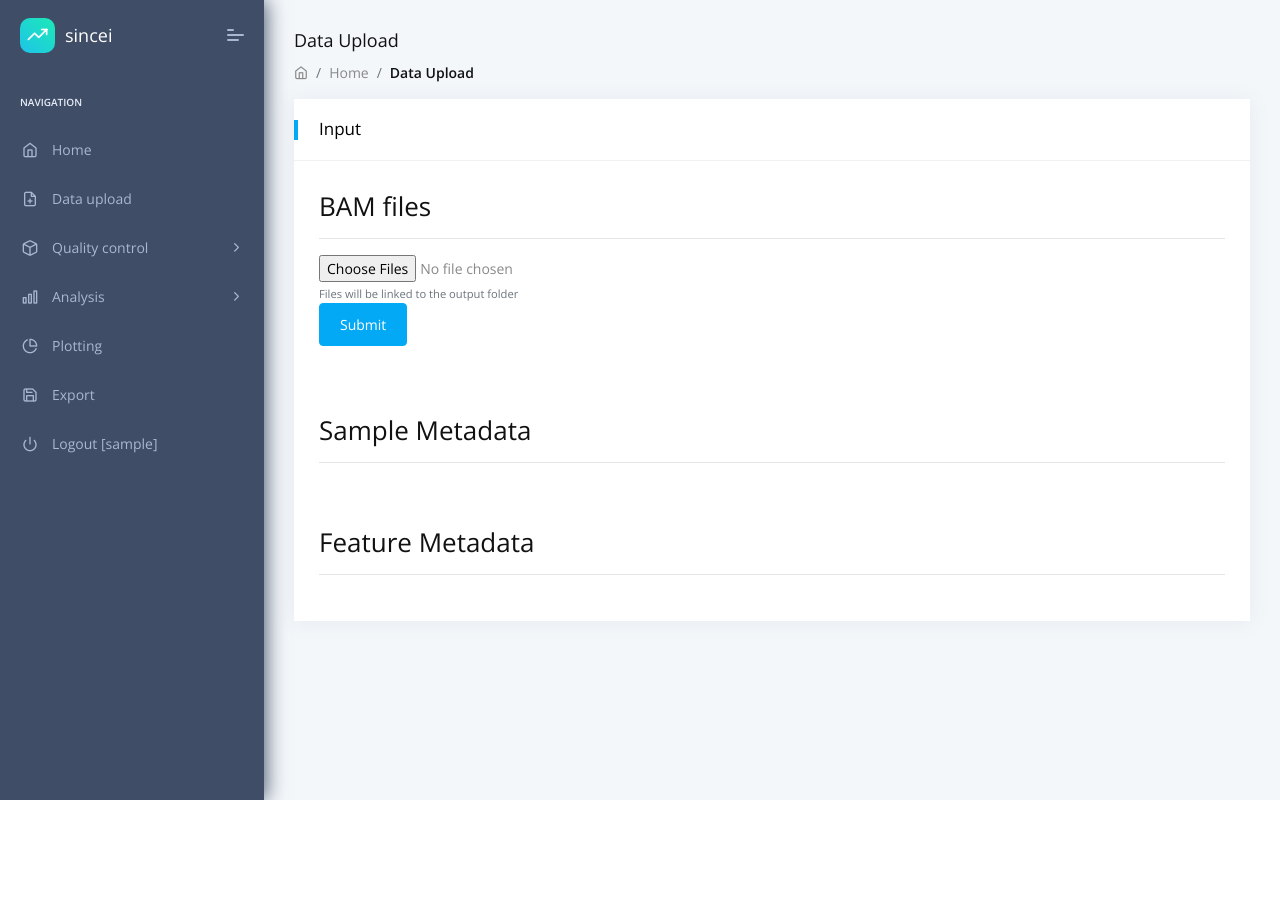
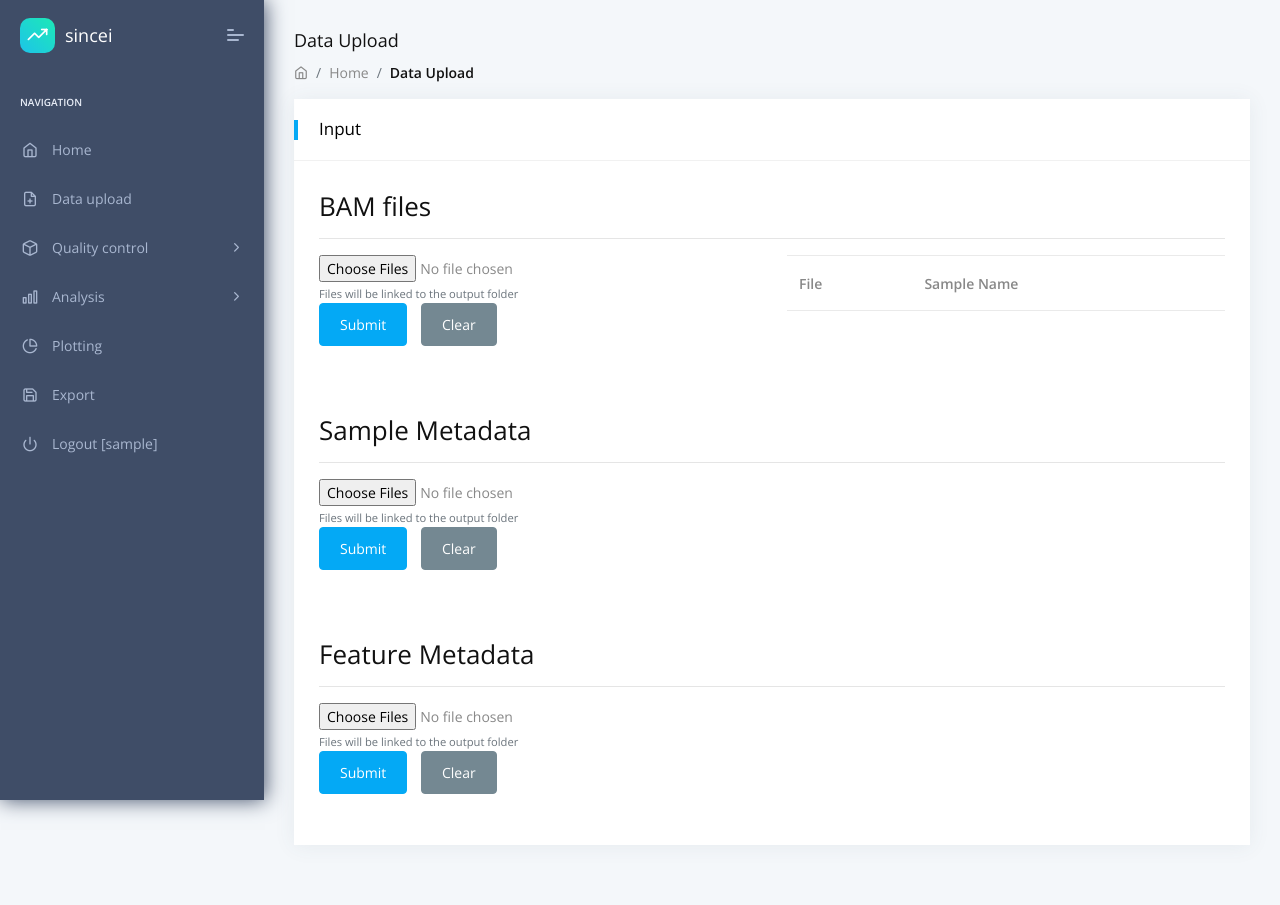
Before and after one commit to bhardwaj-lab/sincei, a Flask app: page /file_upload.html in a window 1280 px wide. Before the commit the page ends 800 px from the top, so only its background shows below. Run offline with Flask 2, Linux system fonts and the light colour scheme; the visitor is signed in with stand-in values (Sample User, id 1); data comes from the database, SQL or seed files in the repository; lists and menus that the app fills with data are empty; some libraries are stand-ins or nearby versions.

Commit message:
some moving of files

```diff
--- a/web_app/app/home/templates/file_upload.html
+++ b/web_app/app/home/templates/file_upload.html
@@ -40,35 +40,75 @@
                                 <h3>BAM files</h3>
                                 <hr>
                                 <div class="row">
-                                    <div class="col-md-6">
+                                  <!--Upload files-->
+                                    <div class="col-sm">
                                       <form action = "/uploader" method = "POST" enctype = "multipart/form-data">
                                         <div class="form-group">
                                             <input id="upload" type="file" name="file[]" multiple="multiple" /><!-- onchange="readURL();" -->
                                             <input id="fileList" type="hidden" name="fileList" />
                                             <small id="inputBAMHelp" class="form-text text-muted">Files will be linked to the output folder</small>
                                             <button type="submit" class="btn btn-primary">Submit</button>
+                                            <button type="button" class="btn btn-secondary">Clear</button>
                                         </div>
                                         </form>
                                     </div>
-                                    <div class="col-md-6">
-                                      <!--Show uploaded files here-->
-
+                                    <!--Show uploaded files here-->
+                                    <div class="col-sm">
+                                      <table id="bamData" class="table table-hover">
+                                      <thead>
+                                        <tr>
+                                          <th>File</th>
+                                          <th>Sample Name</th>
+                                        </tr>
+                                      </thead>
+                                      <tbody>
+                                        {% for sample in samples %}
+                                          <tr>
+                                            <td>{{ sample.filename }}</td>
+                                            <td>{{ sample.samplename }}</td>
+                                          </tr>
+                                        {% endfor %}
+                                      </tbody>
+                                      </table>
                                     </div>
                                 </div>
+
                                 <h3 class="mt-5">Sample Metadata</h3>
                                 <hr>
                                 <div class="row">
                                 <!-- Sample information input goes here-->
+                                <!--Upload files-->
+                                  <div class="col-sm">
+                                    <form action = "/uploader" method = "POST" enctype = "multipart/form-data">
+                                      <div class="form-group">
+                                          <input id="upload" type="file" name="file[]" multiple="multiple" /><!-- onchange="readURL();" -->
+                                          <input id="fileList" type="hidden" name="fileList" />
+                                          <small id="inputBAMHelp" class="form-text text-muted">Files will be linked to the output folder</small>
+                                          <button type="submit" class="btn btn-primary">Submit</button>
+                                          <button type="button" class="btn btn-secondary">Clear</button>
+                                      </div>
+                                      </form>
+                                  </div>
                                 </div>
-
                                 <h3 class="mt-5">Feature Metadata</h3>
                                 <hr>
                                 <div class="row">
                                 <!-- Feature metadata (bed/gtf) input goes here-->
+                                <!--Upload files-->
+                                  <div class="col-sm">
+                                    <form action = "/uploader" method = "POST" enctype = "multipart/form-data">
+                                      <div class="form-group">
+                                          <input id="upload" type="file" name="file[]" multiple="multiple" /><!-- onchange="readURL();" -->
+                                          <input id="fileList" type="hidden" name="fileList" />
+                                          <small id="inputBAMHelp" class="form-text text-muted">Files will be linked to the output folder</small>
+                                          <button type="submit" class="btn btn-primary">Submit</button>
+                                          <button type="button" class="btn btn-secondary">Clear</button>
+                                      </div>
+                                      </form>
+                                  </div>
                                 </div>
                             </div>
                         </div>
-
                     </div>
                 </div>
                 <!-- [ Main Content ] end -->
```
Also changed, not shown: web_app/app/home/templates/test.html (deleted, +0 -34 lines), 1 other file.
